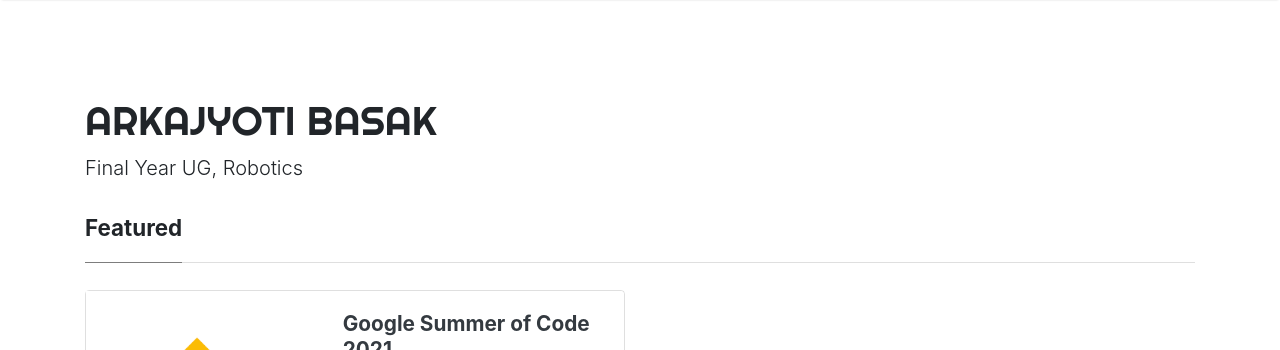
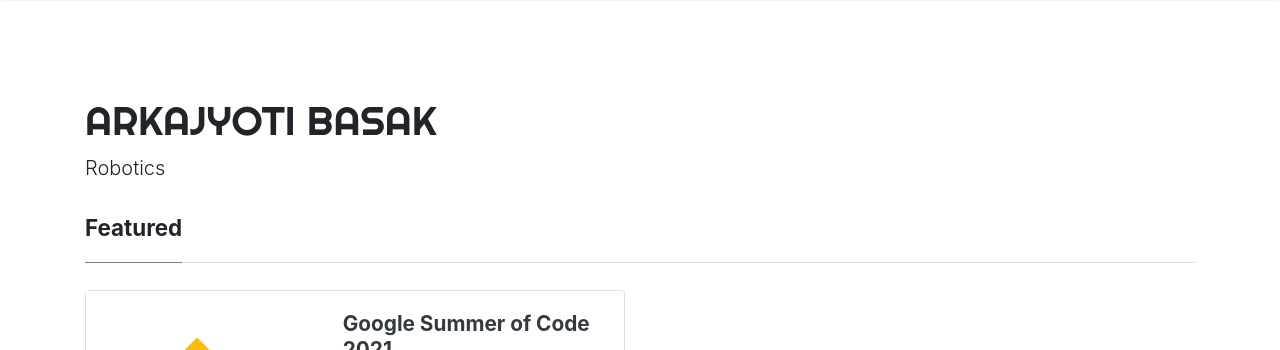
Before and after one commit to iamarkaj/iamarkaj.github.io, a Jekyll site: the page built from index.html, in a window 1280 px wide and 900 px high. Shown: the top 350 px of the window. Built offline with Jekyll 4.4.1, drawn with Linux system fonts in a browser that asks for light colours; nearby versions of some CDN libraries; the list of posts is cut into pages by our own code.

```diff
--- a/_config.yml
+++ b/_config.yml
@@ -1,7 +1,7 @@
 # Site
 name: "ARKAJYOTI BASAK"
 title: "ARKAJYOTI BASAK"
-description: "Final Year UG, Robotics"
+description: "Robotics"
 logo: 'img/icon.png'
 favicon: 'img/icon.png'
 baseurl: "https://iamarkaj.github.io"
```
